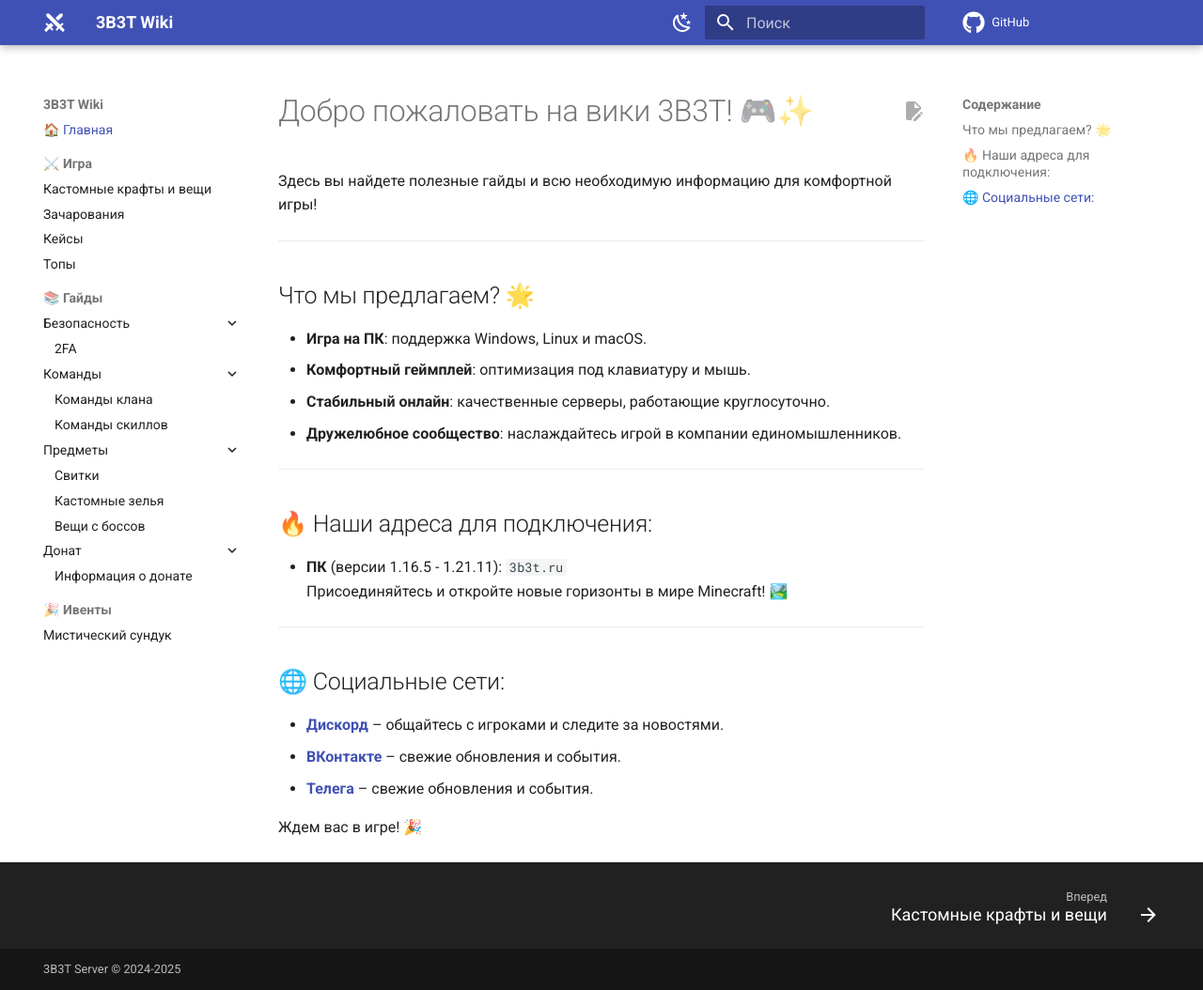
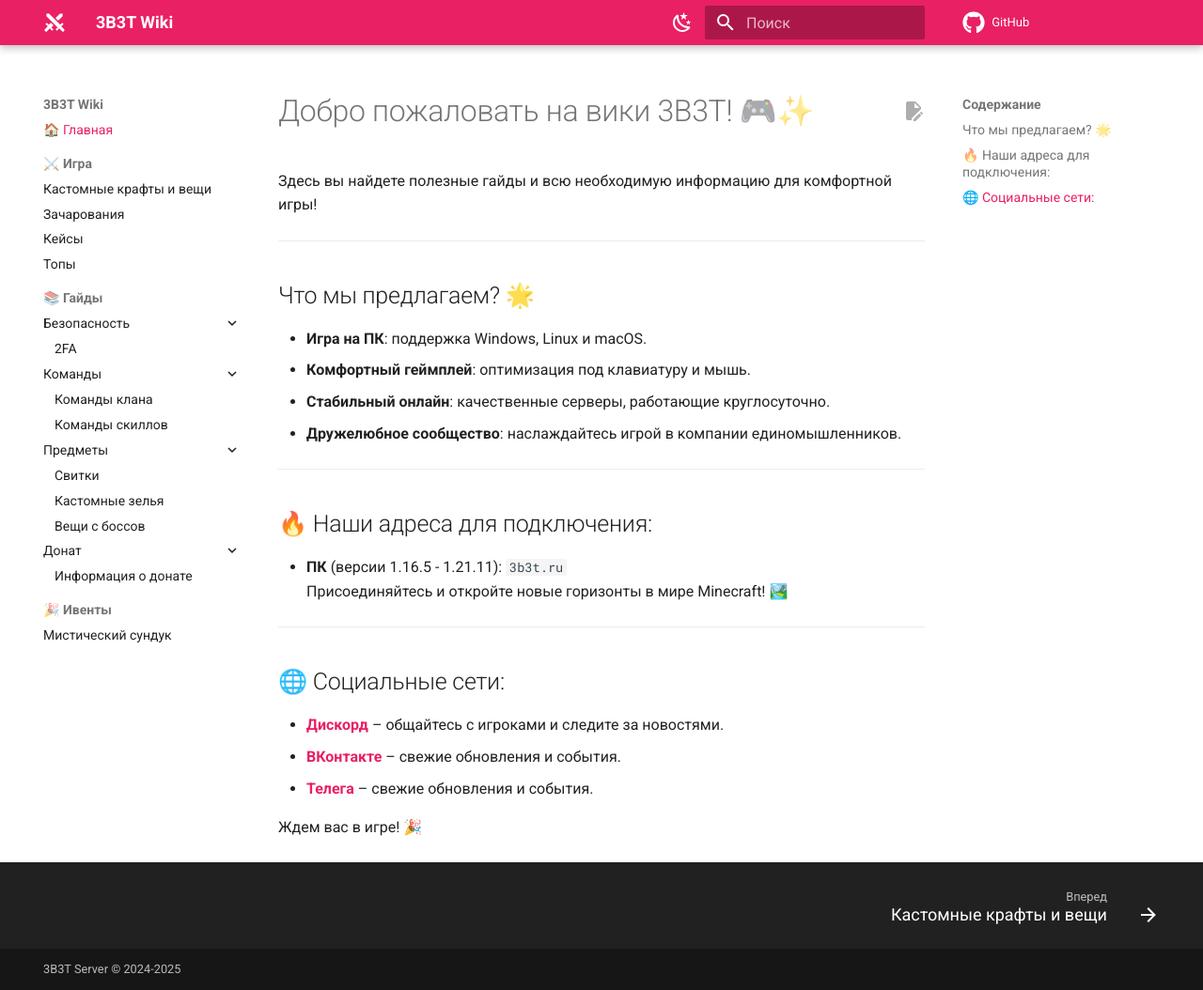
Before and after one commit to 3B3TServer/Docs, an MkDocs documentation site: the page built from docs/index.md, in a window 1280 px wide and 1054 px high. Shown: the whole window at 94% size. Built offline with MkDocs 1.6.1 and Material for MkDocs 9.7.7, drawn with Linux system fonts in a browser that asks for light colours; comment, search, counter and statistics services are not loaded.

Commit message:
Update mkdocs.yml

```diff
--- a/mkdocs.yml
+++ b/mkdocs.yml
@@ -6,7 +6,6 @@ site_author: 3B3T Team
 
 nav:
   - 🏠 Главная: index.md
-
   - ⚔️ Игра:
     - 'Кастомные крафты и вещи': 'Custom_items_and_crafts.md'
     - 'Зачарования': 'enchantments.md'
@@ -38,7 +37,7 @@ theme:
   palette:
     - media: "(prefers-color-scheme: light)"
       scheme: default
-      primary: indigo
+      primary: pink
       accent: indigo
       toggle:
         icon: material/weather-night
@@ -60,7 +59,6 @@ theme:
   features:
     - navigation.instant
     - navigation.tracking
-    # БЕЗ ТАБОВ - только боковая панель
     - navigation.sections
     - navigation.expand
     - navigation.top
```
